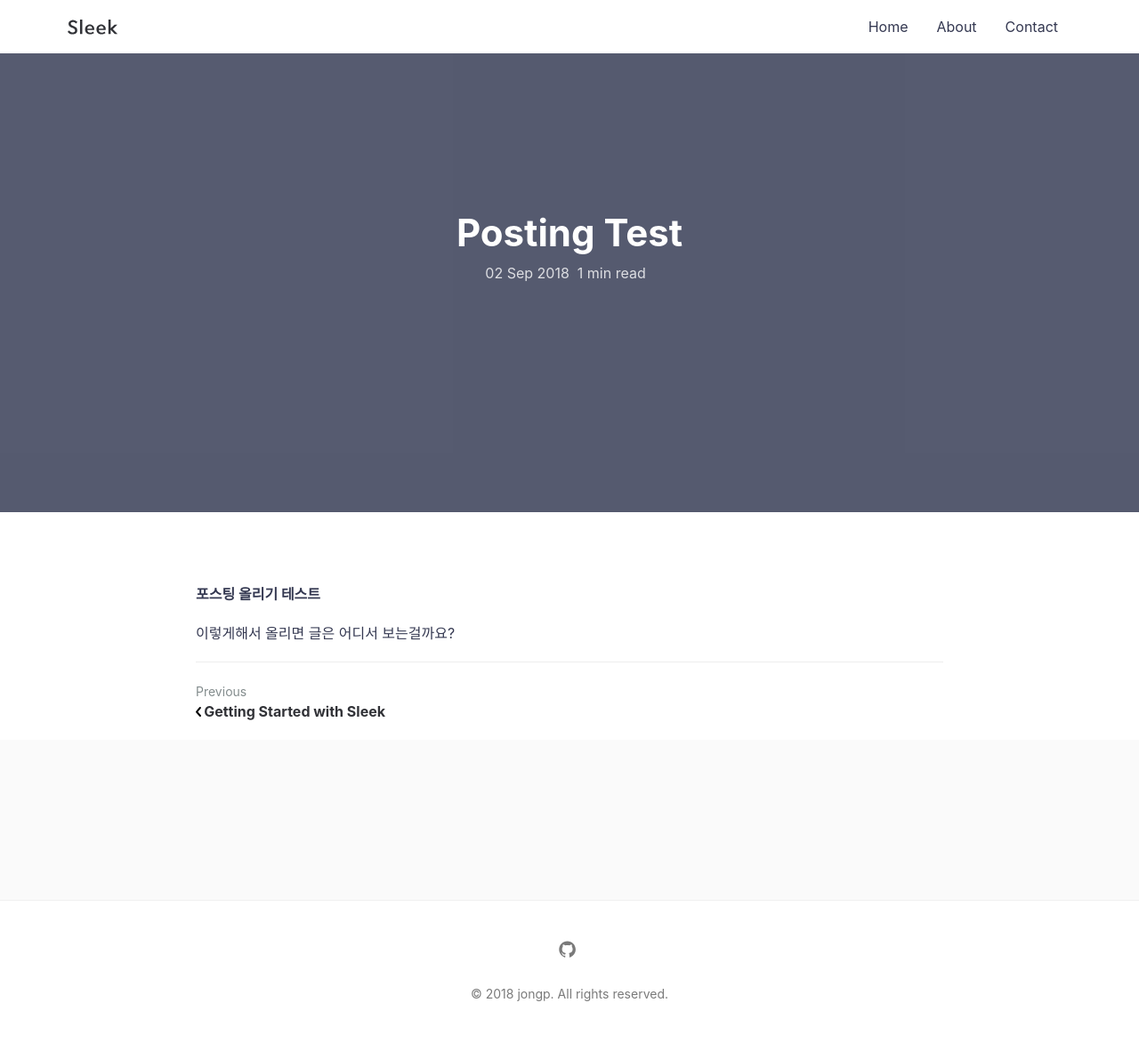
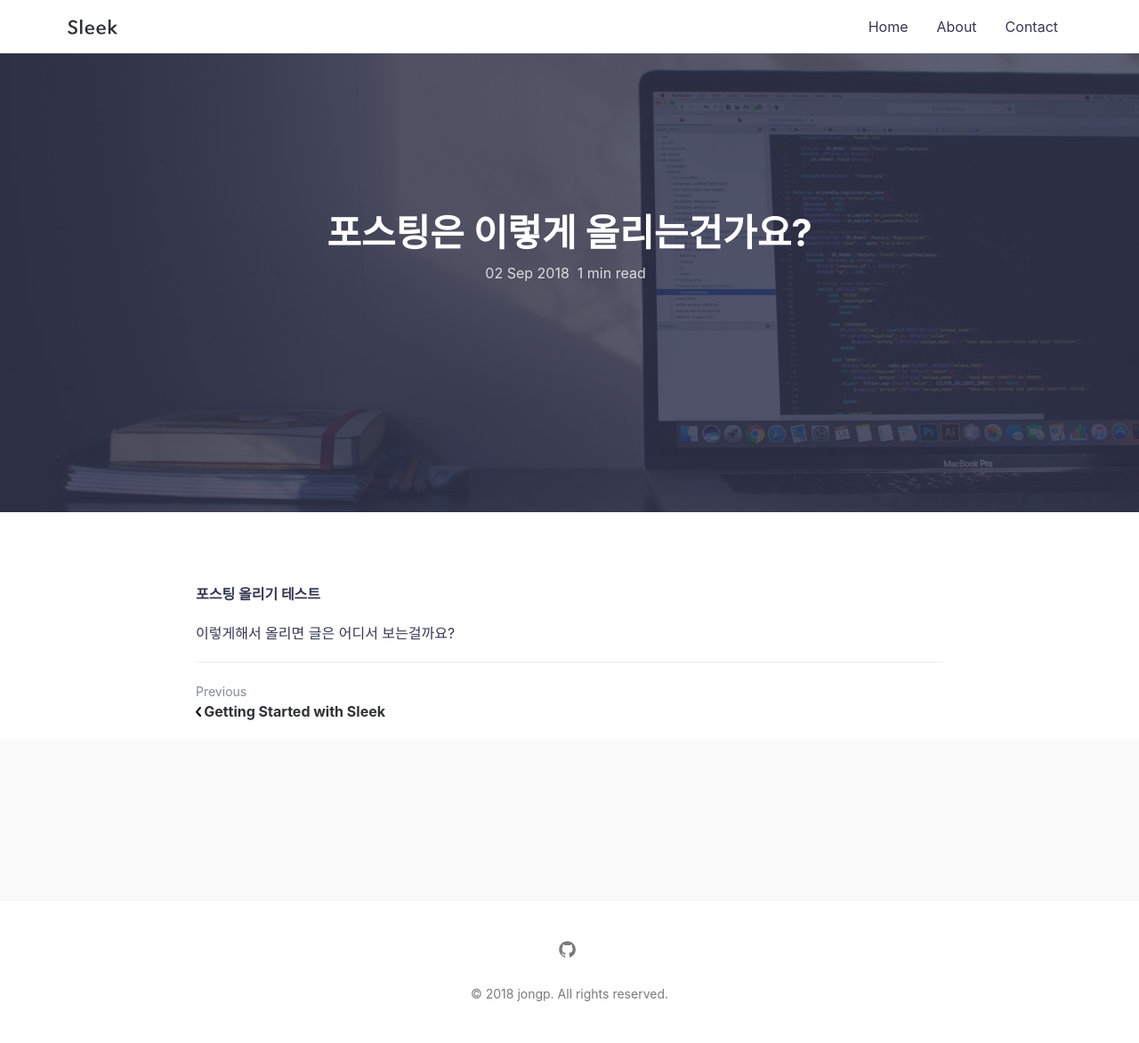
Before and after one commit to jonggyun/jonggyun.github.io, a Jekyll site: the page built from _posts/2018-09-02-posting-test.md, in a window 1280 px wide. Shown: the whole page at 89% size. Built offline with Jekyll 4.4.1, drawn with Linux system fonts in a browser that asks for light colours; our own code applies the rules of GitHub Pages for plain Markdown files; comment, search, counter and statistics services are not loaded.

Commit message:
modify post

```diff
--- a/_posts/2018-09-02-posting-test.md
+++ b/_posts/2018-09-02-posting-test.md
@@ -1,3 +1,11 @@
+---
+layout: post
+title: 포스팅은 이렇게 올리는건가요?
+summary: 여기가 본문인가? 아닌듯?
+featured-img: emile-perron-190221
+---
+
+
 **포스팅 올리기 테스트**
 
 이렇게해서 올리면 글은 어디서 보는걸까요?
```
